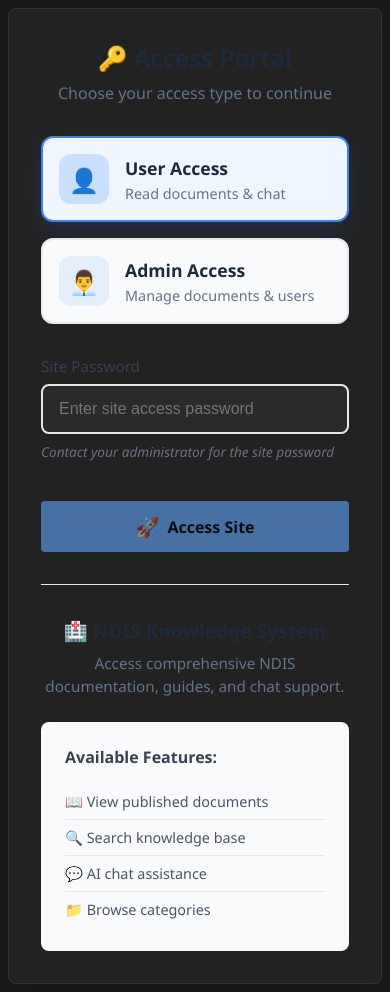
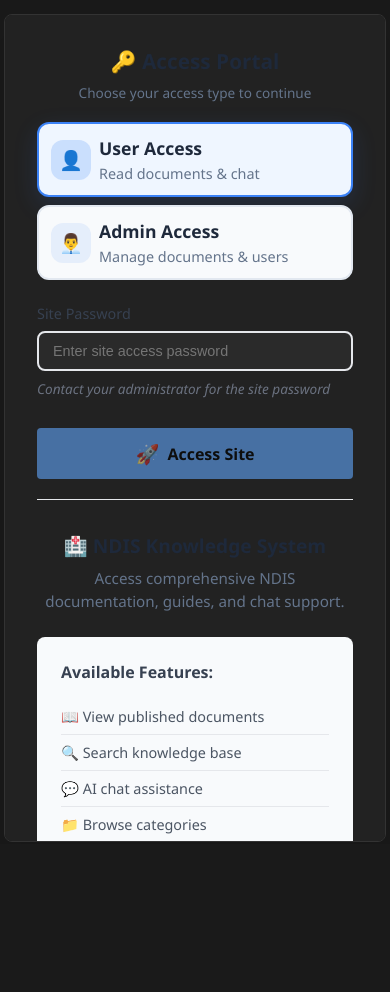
Before and after one commit to FlamingoLogic/chat-markdown-app, a React (Create React App) app: page / in a window 390 px wide. After the commit the page ends 844 px from the top, so only its background shows below. Built offline with nearby package versions, Linux system fonts and the light colour scheme.

Commit message:
Fix login page layout and scrolling issues

```diff
--- a/src/App.css
+++ b/src/App.css
@@ -9,7 +9,8 @@
   font-family: 'Segoe UI', Tahoma, Geneva, Verdana, sans-serif;
   background: #1a1a1a;
   color: #e0e0e0;
-  overflow: hidden;
+  overflow-x: hidden;
+  overflow-y: auto;
 }
 
 .app-container {
--- a/src/components/LoginPage.css
+++ b/src/components/LoginPage.css
@@ -1,53 +1,59 @@
 .login-container {
   min-height: 100vh;
+  height: 100vh;
   background: linear-gradient(135deg, #667eea 0%, #764ba2 100%);
   display: flex;
   align-items: center;
   justify-content: center;
   padding: 1rem;
+  overflow-y: auto;
+  box-sizing: border-box;
 }
 
 .login-card {
   background: white;
   border-radius: 16px;
   box-shadow: 0 20px 60px rgba(0, 0, 0, 0.15);
-  padding: 2rem;
-  max-width: 480px;
+  padding: 1.5rem;
+  max-width: 450px;
   width: 100%;
-  margin: 0 auto;
+  margin: 1rem auto;
+  max-height: calc(100vh - 2rem);
+  overflow-y: auto;
+  box-sizing: border-box;
 }
 
 .login-header {
   text-align: center;
-  margin-bottom: 2rem;
+  margin-bottom: 1.5rem;
 }
 
 .login-header h2 {
   margin: 0 0 0.5rem 0;
   color: #1e293b;
-  font-size: 1.8rem;
+  font-size: 1.6rem;
   font-weight: 700;
 }
 
 .login-header p {
   margin: 0;
   color: #64748b;
-  font-size: 1rem;
+  font-size: 0.9rem;
 }
 
 /* Login Type Selector */
 .login-type-selector {
   display: grid;
   grid-template-columns: 1fr 1fr;
-  gap: 1rem;
-  margin-bottom: 2rem;
+  gap: 0.75rem;
+  margin-bottom: 1.5rem;
 }
 
 .type-button {
   display: flex;
   align-items: center;
-  gap: 1rem;
-  padding: 1.5rem;
+  gap: 0.75rem;
+  padding: 1rem;
   border: 2px solid #e2e8f0;
   border-radius: 12px;
   background: #f8fafc;
@@ -117,11 +123,11 @@
 
 /* Login Forms */
 .login-form {
-  margin-bottom: 2rem;
+  margin-bottom: 1.5rem;
 }
 
 .form-group {
-  margin-bottom: 1.5rem;
+  margin-bottom: 1rem;
 }
 
 .form-group label {
@@ -129,15 +135,15 @@
   margin-bottom: 0.5rem;
   color: #374151;
   font-weight: 500;
-  font-size: 0.95rem;
+  font-size: 0.9rem;
 }
 
 .form-group input {
   width: 100%;
-  padding: 0.875rem 1rem;
+  padding: 0.75rem 1rem;
   border: 2px solid #e5e7eb;
   border-radius: 8px;
-  font-size: 1rem;
+  font-size: 0.95rem;
   transition: all 0.2s ease;
   box-sizing: border-box;
 }
@@ -169,10 +175,10 @@
   align-items: center;
   justify-content: center;
   gap: 0.5rem;
-  padding: 1rem 1.5rem;
+  padding: 0.875rem 1.5rem;
   border: none;
   border-radius: 8px;
-  font-size: 1rem;
+  font-size: 0.95rem;
   font-weight: 600;
   cursor: pointer;
   transition: all 0.2s ease;
@@ -284,27 +290,86 @@
 @media (max-width: 640px) {
   .login-container {
     padding: 0.5rem;
+    align-items: flex-start;
+    padding-top: 2rem;
   }
 
   .login-card {
-    padding: 1.5rem;
+    padding: 1.25rem;
+    margin: 0.5rem auto;
+    max-height: calc(100vh - 1rem);
   }
 
   .login-type-selector {
     grid-template-columns: 1fr;
+    gap: 0.5rem;
   }
 
   .type-button {
-    padding: 1rem;
+    padding: 0.875rem;
   }
 
   .type-icon {
-    min-width: 50px;
-    height: 50px;
-    font-size: 1.5rem;
+    min-width: 45px;
+    height: 45px;
+    font-size: 1.4rem;
+  }
+
+  .login-header {
+    margin-bottom: 1.25rem;
   }
 
   .login-header h2 {
-    font-size: 1.5rem;
+    font-size: 1.4rem;
+  }
+
+  .form-group {
+    margin-bottom: 0.875rem;
+  }
+
+  .login-form {
+    margin-bottom: 1.25rem;
   }
 }
+
+@media (max-width: 480px) {
+  .login-container {
+    padding: 0.25rem;
+    padding-top: 1rem;
+  }
+
+  .login-card {
+    padding: 1rem;
+    border-radius: 12px;
+    margin: 0.25rem auto;
+  }
+
+  .login-header h2 {
+    font-size: 1.3rem;
+  }
+
+  .login-header p {
+    font-size: 0.85rem;
+  }
+
+  .type-button {
+    padding: 0.75rem;
+    gap: 0.5rem;
+  }
+
+  .type-icon {
+    min-width: 40px;
+    height: 40px;
+    font-size: 1.2rem;
+  }
+
+  .form-group input {
+    padding: 0.625rem 0.875rem;
+    font-size: 0.9rem;
+  }
+
+  .login-button {
+    padding: 0.75rem 1.25rem;
+    font-size: 0.9rem;
+  }
+}
```
